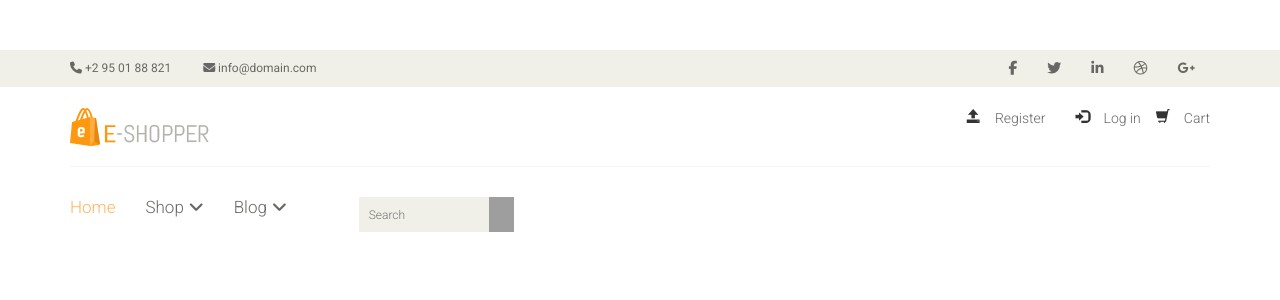
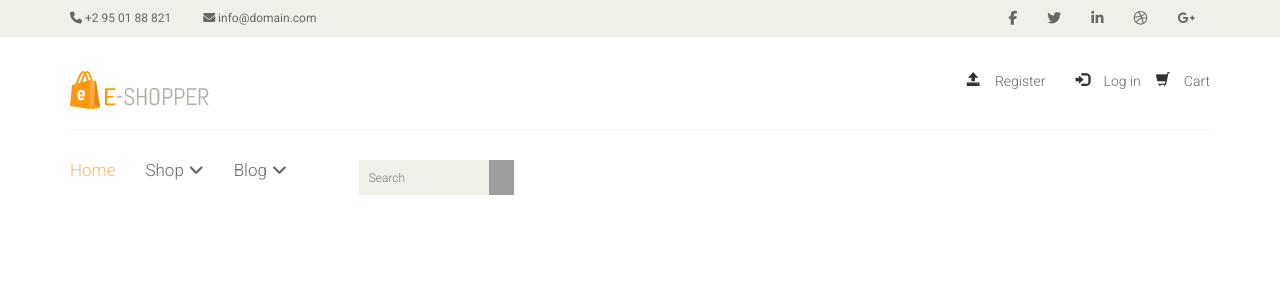
Before and after one commit to EcommerceISA/ECommerce2, an ASP.NET MVC app: page /Home in a window 1280 px wide. Shown: the top 300 px of the page. Run offline with ASP.NET Core 8 and stand-ins for ASP.NET MVC 5, Linux system fonts and the light colour scheme; the project's own start-up code is not run, and a stand-in starts its controllers and pages; some libraries are stand-ins or nearby versions; grey boxes are pictures that could not be loaded.

Commit message:
Fixed-top navbar

```diff
--- a/ECommerce2/Views/Shared/_Layout.cshtml
+++ b/ECommerce2/Views/Shared/_Layout.cshtml
@@ -14,7 +14,7 @@
 <body>
     <header id="header">
         <!--header-->
-        <div class="header_top">
+        <div class="header_top navbar-fixed-top">
             <!--header_top-->
             <div class="container">
                 <div class="row">
```
